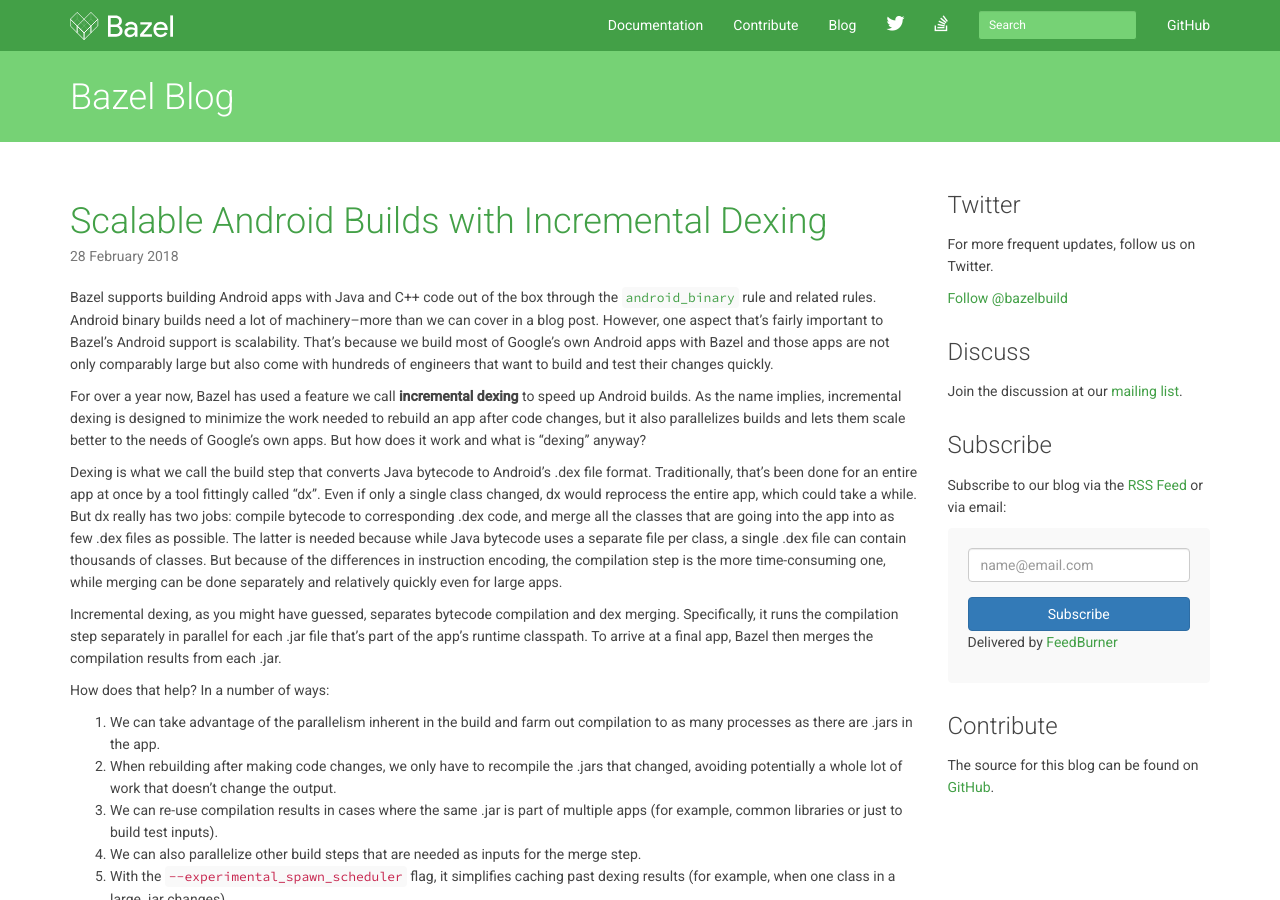
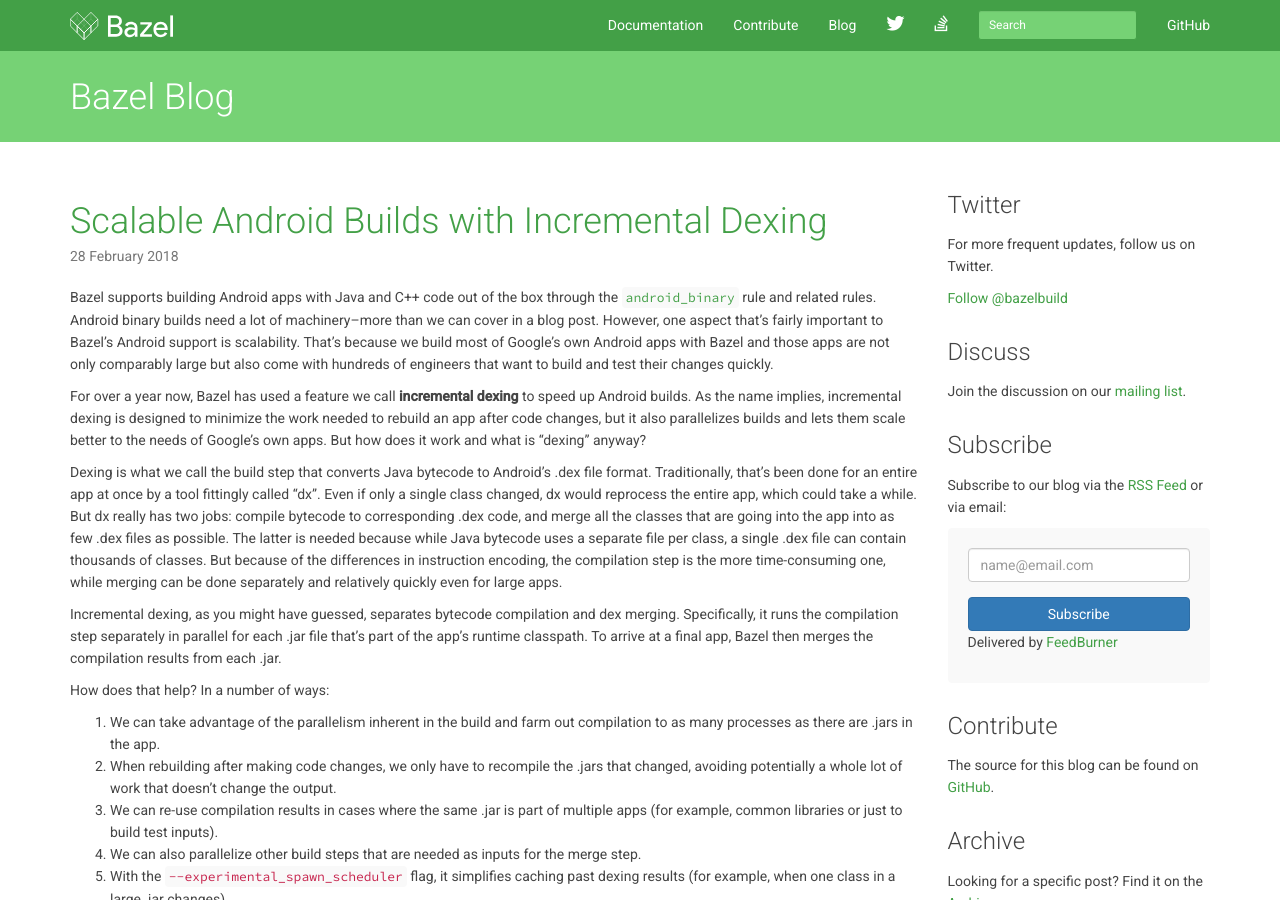
Before and after one commit to bazelbuild/bazel-blog, a Jekyll site: the page built from index.html, in a window 1280 px wide and 900 px high. Built offline with Jekyll 4.4.1, drawn with Linux system fonts in a browser that asks for light colours; nearby versions of some CDN libraries; library files that are not in the unit come from our copies; Markdown is read by kramdown in place of the engine named in the settings; the list of posts is cut into pages by our own code.

Commit message:
Create an archive page for blogposts (#75)
* Create an archive page for blogposts

* Reword sidebar sentence

* update sidebar wording again

* Address sidebar nits

```diff
--- a/_includes/blog-sidebar.html
+++ b/_includes/blog-sidebar.html
@@ -3,7 +3,7 @@
           <p>For more frequent updates, follow us on Twitter.</p>
           <p><a class="twitter-follow-button" href="https://twitter.com/bazelbuild" data-show-count="false" data-size="large">Follow @bazelbuild</a></p>
           <h2>Discuss</h2>
-          <p>Join the discussion at our <a href="https://groups.google.com/forum/#!forum/bazel-discuss">mailing list</a>.</p>
+          <p>Join the discussion on our <a href="https://groups.google.com/forum/#!forum/bazel-discuss">mailing list</a>.</p>
           <h2>Subscribe</h2>
           <p>Subscribe to our blog via the <a href="/feed.xml">RSS Feed</a> or via email:</p>
           <div class="well">
@@ -18,5 +18,7 @@
             <p>Delivered by <a href="https://feedburner.google.com" target="_blank">FeedBurner</a></p>
           </div>
           <h2>Contribute</h2>
-          <p>The source for this blog can be found on <a href="https://github.com/bazelbuild/bazel-blog">GitHub</a>.</p
+          <p>The source for this blog can be found on <a href="https://github.com/bazelbuild/bazel-blog">GitHub</a>.</p>
+          <h2>Archive</h2>
+          <p>Looking for a specific post? Find it on the <a href="/archive.html">Archive</a> page.</p>
         </div>
```
Also changed, not shown: archive.html (added, +38 -0 lines).
